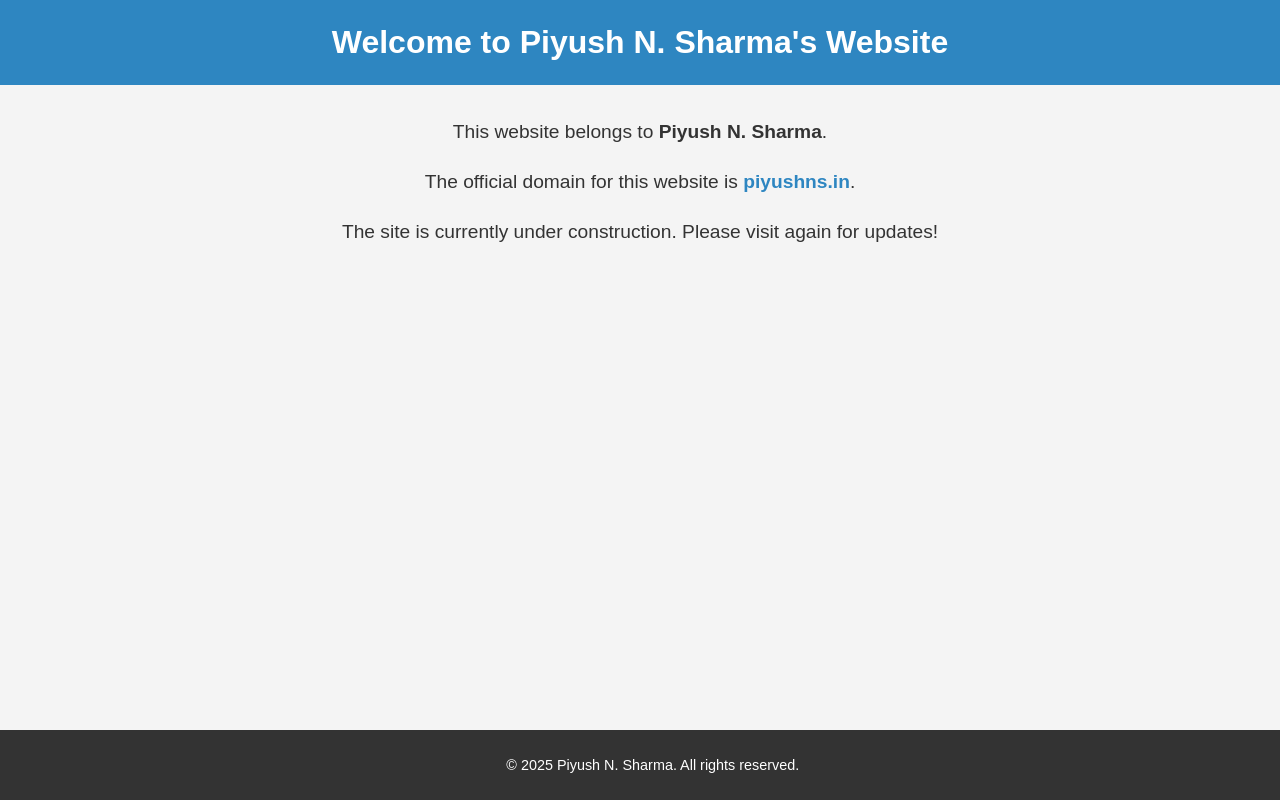
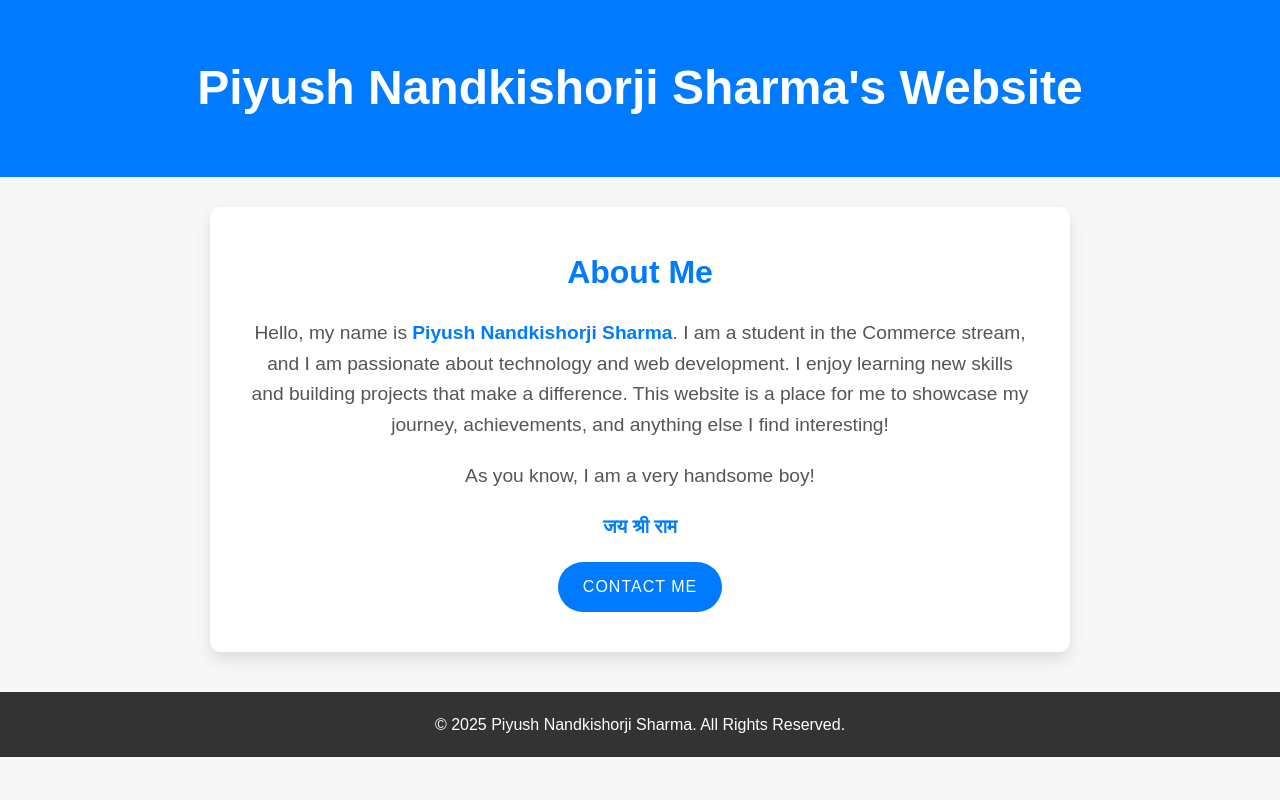
Before and after one commit to piyushns01/piyushns.github.io, a plain HTML site: page index.html in a window 1280 px wide. Drawn offline with Linux system fonts and the light colour scheme.

Commit message:
Add files via upload

```diff
--- a/index.html
+++ b/index.html
@@ -3,59 +3,118 @@
 <head>
     <meta charset="UTF-8">
     <meta name="viewport" content="width=device-width, initial-scale=1.0">
-    <title>Piyush N. Sharma's Website</title>
+    <title>Piyush Nandkishorji Sharma's Website</title>
     <style>
-        body {
-            font-family: Arial, sans-serif;
-            text-align: center;
+        /* Reset some default styles */
+        * {
             margin: 0;
             padding: 0;
-            background-color: #f4f4f4;
+            box-sizing: border-box;
+        }
+
+        body {
+            font-family: 'Arial', sans-serif;
+            background-color: #f7f7f7;
             color: #333;
-        }
-        header {
-            background-color: #2E86C1;
-            color: white;
-            padding: 1.5rem;
-        }
-        header h1 {
-            margin: 0;
-        }
-        main {
-            margin: 2rem auto;
-            max-width: 800px;
             line-height: 1.6;
         }
-        main p {
+
+        header {
+            background-color: #007BFF;
+            color: #fff;
+            text-align: center;
+            padding: 50px 20px;
+            margin-bottom: 30px;
+        }
+
+        header h1 {
+            font-size: 3rem;
+            font-weight: bold;
+        }
+
+        main {
+            max-width: 900px;
+            margin: 0 auto;
+            padding: 0 20px;
+        }
+
+        .intro {
+            background-color: #fff;
+            padding: 40px;
+            border-radius: 10px;
+            box-shadow: 0 8px 16px rgba(0, 0, 0, 0.1);
+            text-align: center;
+            margin-bottom: 40px;
+        }
+
+        .intro h2 {
+            font-size: 2rem;
+            color: #007BFF;
+            margin-bottom: 20px;
+        }
+
+        .intro p {
             font-size: 1.2rem;
+            color: #555;
+            margin-bottom: 20px;
         }
+
+        .intro p strong {
+            color: #007BFF;
+        }
+
+        .btn {
+            background-color: #007BFF;
+            color: #fff;
+            padding: 12px 25px;
+            border: none;
+            border-radius: 25px;
+            cursor: pointer;
+            text-transform: uppercase;
+            letter-spacing: 1px;
+            transition: background-color 0.3s ease;
+            text-decoration: none;
+            display: inline-block;
+        }
+
+        .btn:hover {
+            background-color: #0056b3;
+        }
+
         footer {
             background-color: #333;
-            color: white;
-            padding: 0.8rem;
-            position: fixed;
+            color: #fff;
+            text-align: center;
+            padding: 20px;
+            position: relative;
             bottom: 0;
             width: 100%;
-            font-size: 0.9rem;
         }
-        a {
-            color: #2E86C1;
-            text-decoration: none;
-            font-weight: bold;
+
+        footer p {
+            font-size: 1rem;
         }
     </style>
 </head>
 <body>
+
     <header>
-        <h1>Welcome to Piyush N. Sharma's Website</h1>
+        <h1>Piyush Nandkishorji Sharma's Website</h1>
     </header>
+
     <main>
-        <p>This website belongs to <strong>Piyush N. Sharma</strong>.</p>
-        <p>The official domain for this website is <a href="http://piyushns.in" target="_blank">piyushns.in</a>.</p>
-        <p>The site is currently under construction. Please visit again for updates!</p>
+        <div class="intro">
+            <h2>About Me</h2>
+            <p>Hello, my name is <strong>Piyush Nandkishorji Sharma</strong>. I am a student in the Commerce stream, and I am passionate about technology and web development. I enjoy learning new skills and building projects that make a difference. This website is a place for me to showcase my journey, achievements, and anything else I find interesting!</p>
+            <p>As you know, I am a very handsome boy!</p>
+            <p><strong>जय श्री राम</strong></p> <!-- Added Jai Shree Ram in Hindi -->
+            <a href="#" class="btn">Contact Me</a>
+        </div>
     </main>
+
     <footer>
-        <p>&copy; 2025 Piyush N. Sharma. All rights reserved.</p>
+        <p>© 2025 Piyush Nandkishorji Sharma. All Rights Reserved.</p>
     </footer>
+
 </body>
 </html>
```
